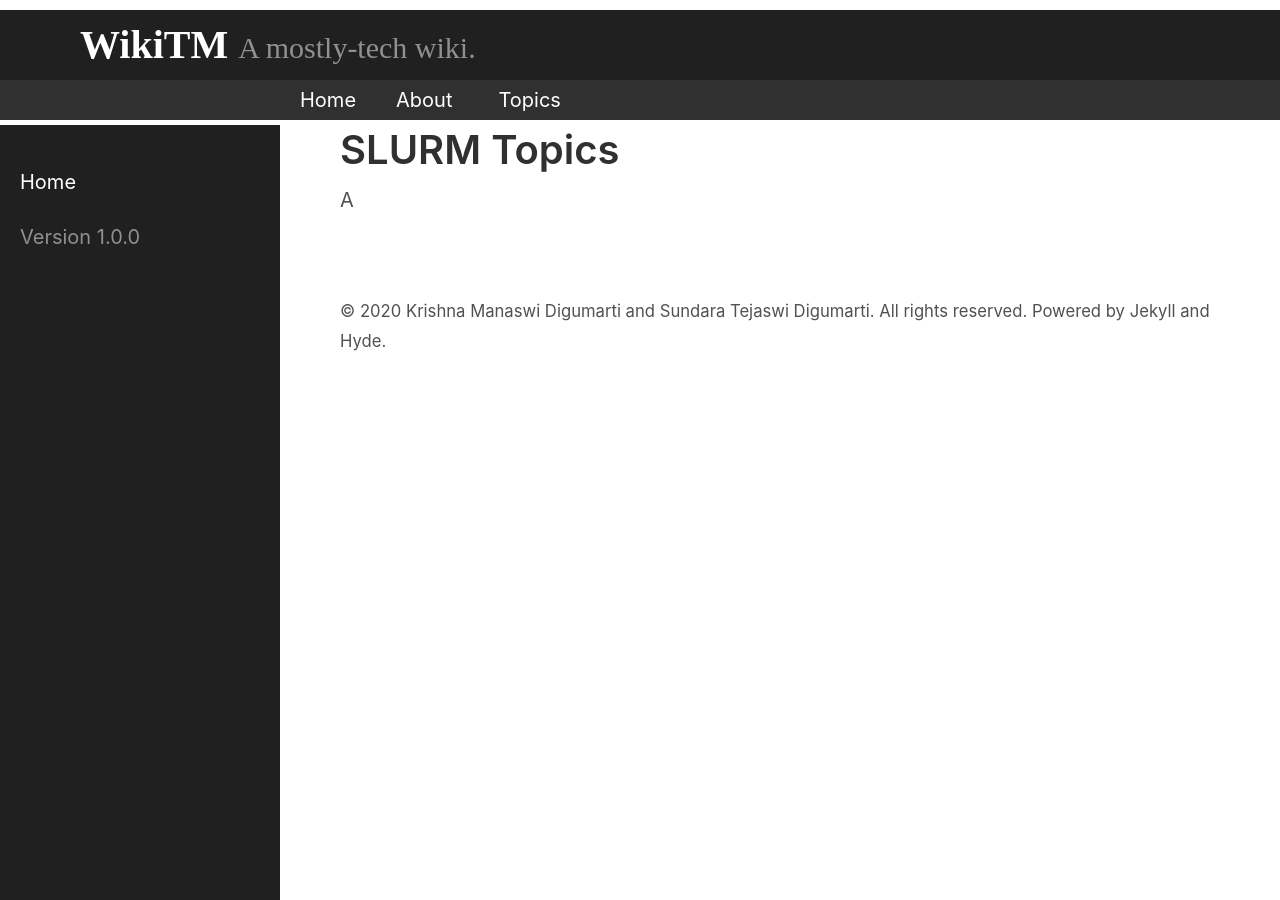
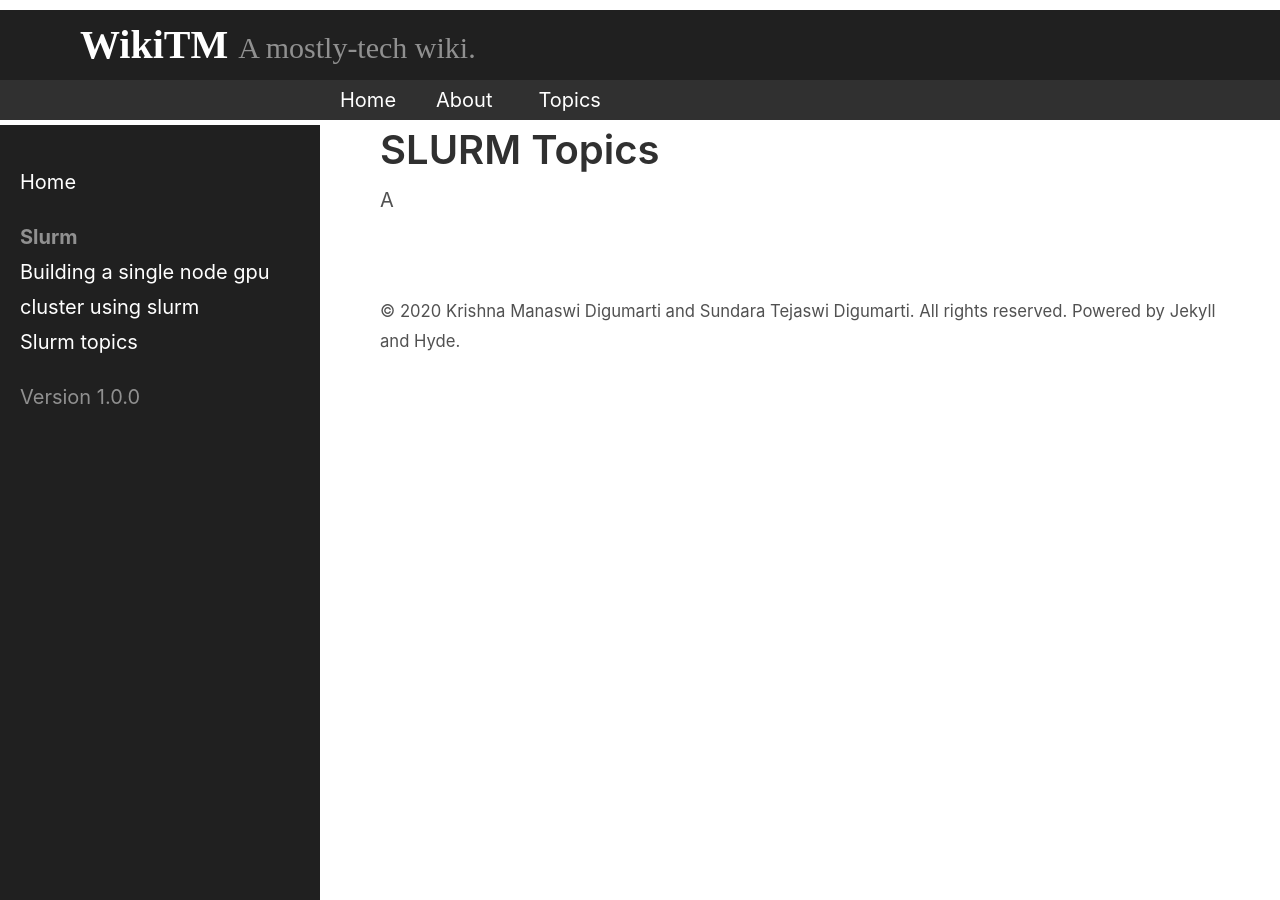
Before and after one commit to tejaswid/wikitm, a Jekyll site: the page built from topics/_slurm/index.md, in a window 1280 px wide. Built offline with Jekyll 4.4.1, drawn with Linux system fonts in a browser that asks for light colours.

Commit message:
Categories and navigation working
All links have been automated.
Add beautification.
Automate index.html in each category.

```diff
--- a/_config.yml
+++ b/_config.yml
@@ -47,17 +47,15 @@ version: 1.0.0
 github:
   repo: https://github.com/tejaswid/wikitm
 
-# For navigation bar at the top
-# pages_list:
-#   About: '/about/'
-
 collections:
   misc:
     output: true
+    permalink: /:collection/:name
   slurm:
     output: true
+    permalink: /:collection/:name
 
-# collections-dir: topics
+collections_dir: topics
 
 topics_list:
   SLURM: '/slurm/home/'
--- a/_includes/header.html
+++ b/_includes/header.html
@@ -21,8 +21,14 @@
       <div class="topnav-dropdown">
         <button class="dropbtn" onclick="toggleDropdown()">Topics</button>
         <div class="dropdown-content" id="topics_content">
-          {% for topic in site.collections %}
-            <a href="{{ site.baseurl | append: "/topics/" | append: topic.label }}">{{ topic.label | capitalize }}</a>
+          {% for coll in site.collections %}
+            {% comment %} Skip Posts {% endcomment %}
+            {% if coll.label == "posts" %}
+              {% continue %}
+            {% endif %}
+
+            {% comment %} Link to the hompage of the topic {% endcomment %}
+            <a href={{ "../" | append:coll.label | append:"/" }}>{{ coll.label | capitalize }}</a>
           {% endfor %}
         </div>
       </div>
--- a/_includes/sidebar.html
+++ b/_includes/sidebar.html
@@ -4,30 +4,40 @@
 
       {% comment %} Dynamic part of the sidebar {% endcomment %}
       <div class=sidebar-dynamic>
-        {% assign coll_root_dir = {{ site.baseurl | append: site.collections-dir | append: "/" }} %}
-
         {% comment %} If it is the home or about page then have the collections in the sidebar {% endcomment %}
         {% if page.url == "/" or page.url == "/about/" %}
           <span class="sidebar-nav-item">Topics</span>
 
           {% for coll in site.collections %}
-            <a class="sidebar-nav-item" href={{ "../" | append: coll_root_dir | append: coll.label }}>{{ coll.label | capitalize }}</a>
-            <a class="sidebar-nav-item" href={{ coll.url }}>{{ coll.label | capitalize }}</a>
+            <a class="sidebar-nav-item" href={{ "../" | append:coll.label | append:"/" }}>{{ coll.label | capitalize }}</a>
           {% endfor %}
         {% endif %}
 
         {% comment %} If it is one of the collection pages then have the colelction specific links {% endcomment %}
         {% for coll in site.collections %}
-          {% comment %} Get collection name from current url {% endcomment %}
-          {% assign current_coll_name = page.url | split: "/" | last %}
+          {% comment %} Skip Posts {% endcomment %}
+          {% if coll.label == "posts" %}
+            {% continue %}
+          {% endif %}
 
-          {% comment %} If it matches one of the collections {% endcomment %}
-          {% if current_coll_name == coll.label %}
-            {% comment %} Collection Home - index.html in the current folder of the site {% endcomment %}
-            <div class="sidebar-nav-item-header">
+          {% if page.url contains coll.label %}
+            {% comment %} Link to hompage of the collection {% endcomment %}
+            <div class="sidebar-dynamic-header">
               <a href="index.html">{{ coll.label | capitalize }}</a>
             </div>
+
+            {% comment %} Links to files in the collection {% endcomment %}
+            <div class="sidebar-dynamic-item">
+              <ul>
+                {% for file in site[coll.label] %}
+                  <li>
+                    <a href={{file.url}}>{{ file.title | capitalize }}</a>
+                  </li>
+                {% endfor %}
+              </ul>
+            </div>
           {% endif %}
+
         {% endfor %}
       </div>
 
--- a/_sass/_sidebar.scss
+++ b/_sass/_sidebar.scss
@@ -78,7 +78,22 @@
 }
 /* sub-topics*/
 .sidebar-dynamic-item {
-  margin-left: 1rem;
+  display: block;
+  line-height: 1.75;
+  color: white;
+
+  ul {
+    overflow: hidden;
+    list-style-type: none;
+    padding-left: 0rem;
+  }
+  li {
+    border-color: white;
+    outline: white;
+  }
+  li:hover, li:focus {
+    background-color: rgba(255, 255, 255, 0.1);
+  }
 }
 
 /* Sticky sidebar
--- a/_sass/_variables.scss
+++ b/_sass/_variables.scss
@@ -26,7 +26,7 @@ $border-color: #e5e5e5;
 $width-very-small-screen: 30rem;
 $width-medium-screen: 48em;
 $width-large-screen: 58em;
-$width-sidebar: 14rem;
+$width-sidebar: 16rem;
 
 $font-size-medium-screen: 16px;
 $font-size-large-screen: 20px;
```
Also changed, not shown: about.md (+0 -5 lines), poole-for-jekyll.gemspec (deleted), topics/_misc/2020-01-25-broadcastingInternet.md (renamed from _misc/broadcastingInternet.md), topics/_misc/howto.md (renamed from _misc/howto.md), topics/_misc/index.md (renamed from _misc/miscHome.md), topics/_slurm/2020-01-24-installingSlurm.md (renamed from _slurm/2020-01-24-installingSlurm.md), topics/_slurm/index.md (renamed from _slurm/slurmHome.md).
